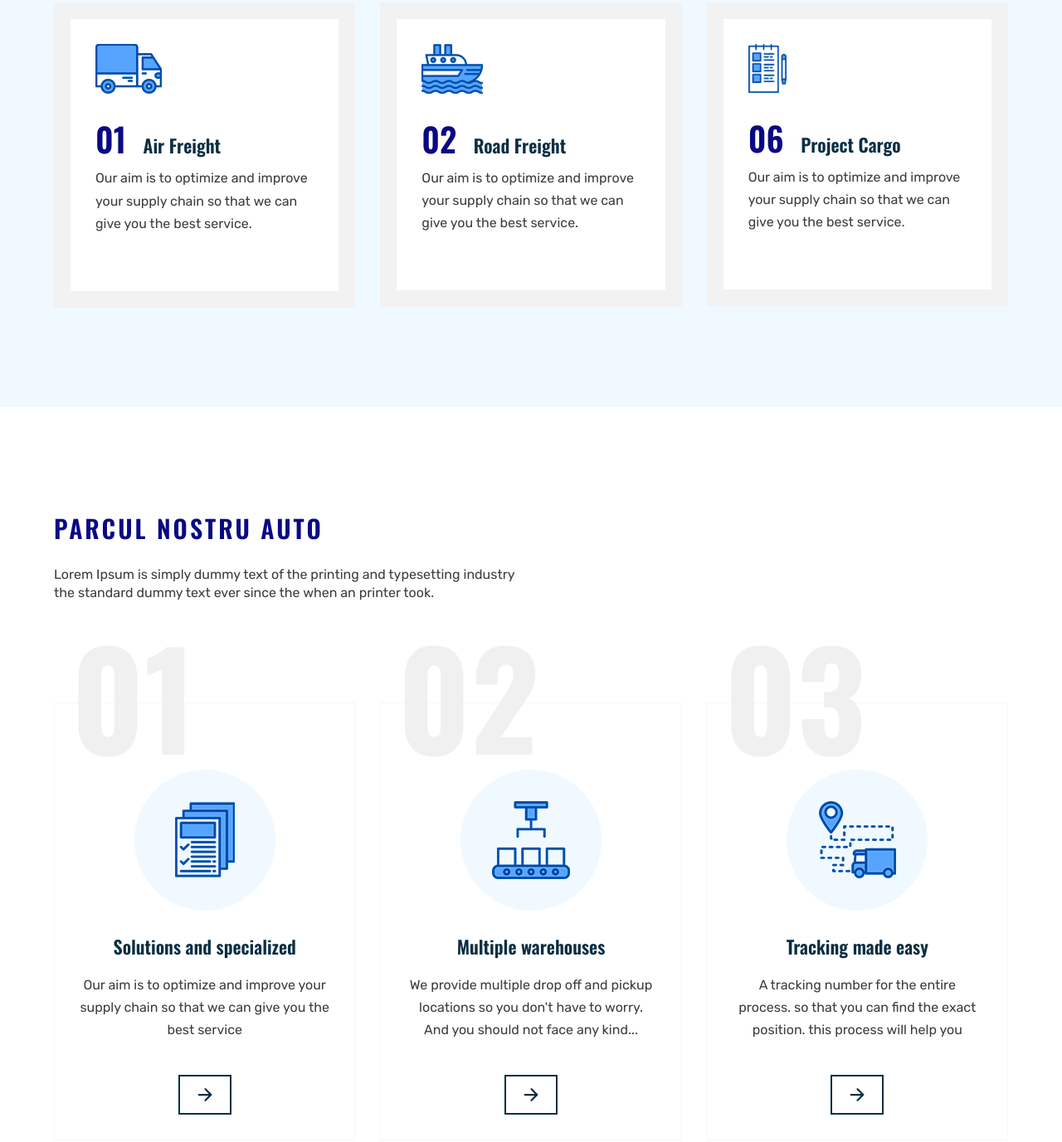
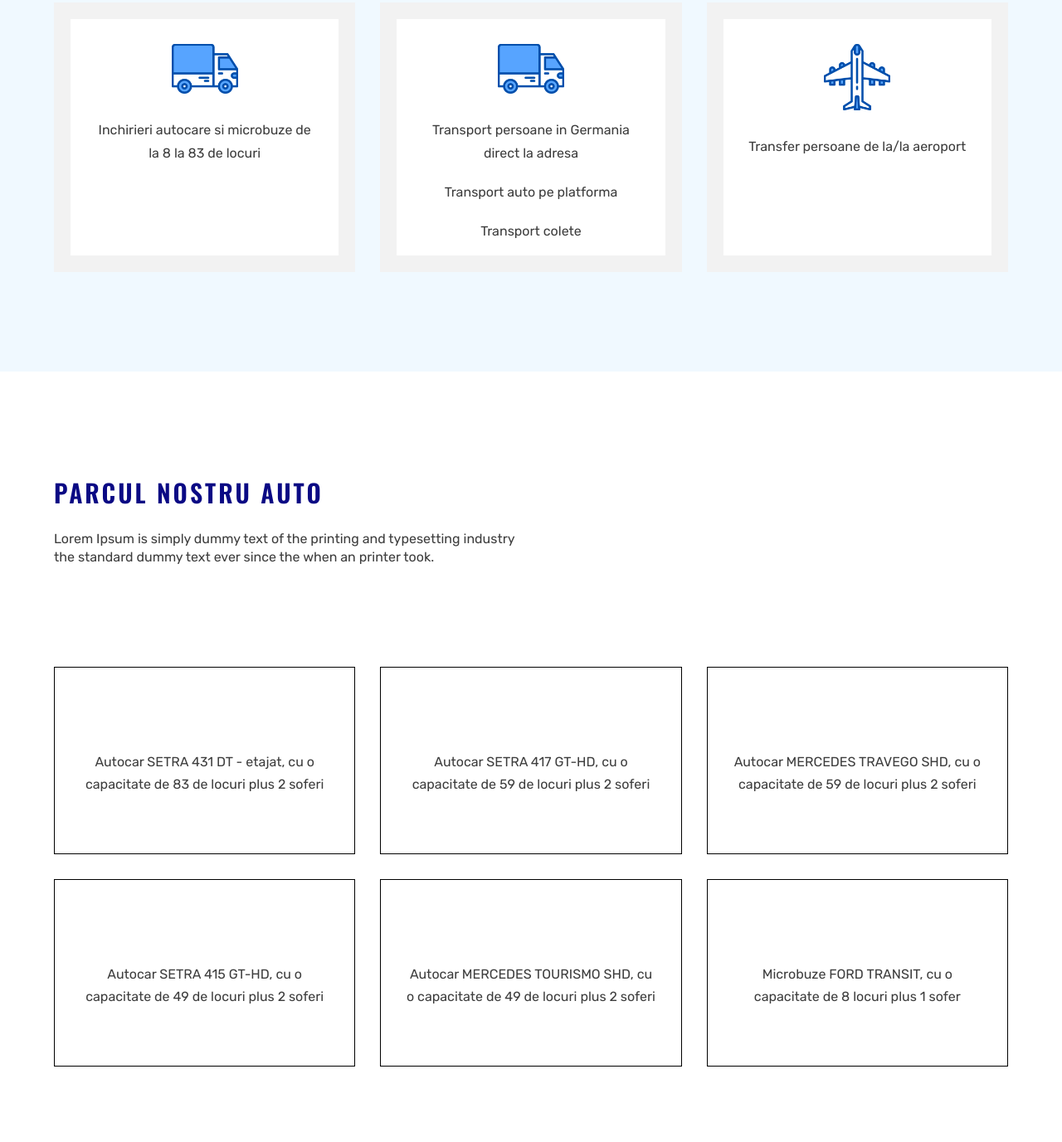
Before and after one commit to mihvlad08/mihvlad08.github.io, a plain HTML site: page index.html in a window 1280 px wide. Shown: the part 2036-3413 px from the top of the page at 83% size. Drawn offline with nearby package versions, Linux system fonts and the light colour scheme.

Commit message:
second commit

```diff
--- a/assets/css/style.css
+++ b/assets/css/style.css
@@ -1,25 +1,4 @@
-/*-----------------------------------*\
-  #style.css
-\*-----------------------------------*/
-
-/**
- * copyright 2022 codewithsadee
- */
-
-
-
-
-
-/*-----------------------------------*\
-  #CUSTOM PROPERTY
-\*-----------------------------------*/
-
 :root {
-
-  /**
-   * colors
-   */
-
   --green-blue-crayola: hsl(202, 75%, 47%);
   --prussian-blue: hsl(202, 72%, 15%);
   --eerie-black: hsl(210, 11%, 15%);
@@ -35,14 +14,8 @@
   --white: hsl(0, 0%, 100%);
   --black: hsl(0, 0%, 0%);
   --onyx: hsl(0, 0%, 24%);
-
-  /**
-   * typography
-   */
-
   --ff-oswald: 'Oswald', sans-serif;
   --ff-rubik: 'Rubik', sans-serif;
-
   --fs-1: 6rem;
   --fs-2: 5rem;
   --fs-3: 4rem;
@@ -53,44 +26,18 @@
   --fs-8: 1.5rem;
   --fs-9: 1.4rem;
   --fs-10: 1.2rem;
-
   --fw-500: 500;
   --fw-600: 600;
   --fw-700: 700;
   --fw-800: 800;
-
-  /**
-   * spacing
-   */
-
   --section-padding: 50px;
-
-  /**
-   * shadow
-   */
-
   --shadow-1: 2px 0 50px hsla(0, 0%, 0%, 0.2);
   --shadow-2: 0px 40px 60px hsla(202, 75%, 47%, 0.7);
   --shadow-3: 0px 0px 60px hsla(202, 75%, 47%, 0.5);
-
-  /**
-   * transition
-   */
-
   --transition: 0.25s ease;
   --cubic-in: cubic-bezier(0.51, 0.03, 0.64, 0.28);
   --cubic-out: cubic-bezier(0.33, 0.85, 0.4, 0.96);
-
 }
-
-
-
-
-
-/*-----------------------------------*\
-  #RESET
-\*-----------------------------------*/
-
 *,
 *::before,
 *::after {
@@ -98,14 +45,11 @@
   padding: 0;
   box-sizing: border-box;
 }
-
 li { list-style: none; }
-
 a {
   text-decoration: none;
   color: inherit;
 }
-
 a,
 img,
 time,
@@ -113,60 +57,37 @@ span,
 input,
 button,
 ion-icon { display: block; }
-
 img { height: auto; }
-
 input,
 button {
   background: none;
   border: none;
   font: inherit;
 }
-
 input { width: 100%; }
-
 button { cursor: pointer; }
-
 ion-icon { pointer-events: none; }
-
 html {
   font-family: var(--ff-rubik);
   font-size: 10px;
   scroll-behavior: smooth;
 }
-
 body {
   background-color: var(--white);
   color: var(--onyx);
   font-size: 1.6rem;
   line-height: 1.7;
 }
-
 :focus-visible { outline-offset: 4px; }
-
 ::-webkit-scrollbar { width: 12px; }
-
 ::-webkit-scrollbar-track { background-color: var(--cultured-2); }
-
 ::-webkit-scrollbar-thumb {
   background-color: hsl(0, 0%, 80%);
   border: 2px solid var(--cultured-2);
 }
-
 ::-webkit-scrollbar-thumb:hover { background-color: hsl(0, 0%, 70%); }
-
-
-
-
-
-/*-----------------------------------*\
-  #REUSED STYLE
-\*-----------------------------------*/
-
 .container { padding-inline: 15px; }
-
 .section { padding-block: var(--section-padding); }
-
 .h1,
 .h2,
 .h3 {
@@ -174,30 +95,23 @@ body {
   line-height: 1.2;
   font-weight: var(--fw-600);
 }
-
 .h1 {
   font-size: var(--fs-3);
   text-transform: uppercase;
 }
-
 .h2,
 .h3 { color: var(--prussian-blue); }
-
 .h2 { font-size: 2.rem }
-
 .h3 { font-size: var(--fs-5); }
-
 .img-holder {
   background-color: var(--light-gray);
   aspect-ratio: var(--width) / var(--height);
 }
-
 .img-cover {
   width: 100%;
   height: 100%;
   object-fit: cover;
 }
-
 .section-subtitle {
   color: var(--dark-orange);
   text-transform: uppercase;
@@ -207,9 +121,7 @@ body {
   letter-spacing: 3px;
   margin-block-end: 10px;
 }
-
 .section-text { line-height: 1.4; }
-
 .btn {
   position: relative;
   color: var(--white);
@@ -220,14 +132,12 @@ body {
   padding-block: 10px;
   padding-inline: 15px 50px;
 }
-
 .btn::before,
 .btn::after {
   content: "";
   position: absolute;
   transition: var(--transition);
 }
-
 .btn::before {
   top: 50%;
   right: 15px;
@@ -235,7 +145,6 @@ body {
   height: 1px;
   background-color: var(--white);
 }
-
 .btn::after {
   top: -6px;
   right: -6px;
@@ -244,16 +153,12 @@ body {
   border: 2px solid var(--dark-orange);
   z-index: -1;
 }
-
 .btn:is(:hover, :focus)::before { width: 33px; }
-
 .btn:is(:hover, :focus)::after { width: 40px; }
-
 .grid-list {
   display: grid;
   gap: 30px;
 }
-
 .btn-link {
   color: var(--dark-orange);
   font-size: var(--fs-7);
@@ -263,26 +168,13 @@ body {
   gap: 5px;
   overflow: hidden;
 }
-
 .btn-link > * {
   transform: translateX(-22px);
   transition: var(--transition);
 }
-
 .btn-link:is(:hover, :focus) > * { transform: translateX(0); }
-
 .w-100 { width: 100%; }
-
-
-
-
-
-/*-----------------------------------*\
-  #HEADER
-\*-----------------------------------*/
-
 .header-contact { display: none; }
-
 .header {
   position: fixed;
   top: 0;
@@ -292,29 +184,23 @@ body {
   z-index: 4;
   transition: var(--transition);
 }
-
 .header.active { background-color: var(--green-blue-crayola); }
-
 .header .container {
   display: flex;
   justify-content: space-between;
   align-items: center;
   gap: 30px;
 }
-
 .logo {
   font-family: var(--ff-oswald);
   color: var(--white);
   font-size: 3rem;
 }
-
 .nav-open-btn {
   color: var(--white);
   font-size: 35px;
 }
-
 .nav-open-btn ion-icon { --ionicon-stroke-width: 40px; }
-
 .navbar {
   position: fixed;
   top: 0;
@@ -328,13 +214,11 @@ body {
   visibility: hidden;
   transition: 0.25s var(--cubic-in);
 }
-
 .navbar.active {
   visibility: visible;
   transform: translateX(300px);
   transition: 0.5s var(--cubic-out);
 }
-
 .navbar-top {
   display: flex;
   justify-content: space-between;
@@ -342,18 +226,13 @@ body {
   border-block-end: 1px solid var(--plutinum);
   padding: 30px 20px;
 }
-
 .navbar-top .logo {
   color: var(--onyx);
   font-size: 3rem;
 }
-
 .nav-close-btn { font-size: 25px; }
-
 .nav-close-btn ion-icon { --ionicon-stroke-width: 40px; }
-
 .navbar-item:not(:last-child) { border-block-end: 1px solid var(--plutinum); }
-
 .navbar-link {
   color: var(--black);
   display: flex;
@@ -362,12 +241,10 @@ body {
   padding: 15px;
   transition: var(--transition);
 }
-
 .navbar-link:is(:hover, :focus) {
   background-color: var(--cultured-1);
   color: var(--dark-orange);
 }
-
 .overlay {
   position: fixed;
   inset: 0;
@@ -377,20 +254,10 @@ body {
   opacity: 0;
   transition: var(--transition);
 }
-
 .overlay.active {
   visibility: visible;
   opacity: 1;
 }
-
-
-
-
-
-/*-----------------------------------*\
-  #HERO
-\*-----------------------------------*/
-
 .hero {
   position: relative;
   min-height: 100vh;
@@ -402,22 +269,18 @@ body {
   padding-block-start: calc(var(--section-padding) + 85px);
   z-index: 1;
 }
-
 .hero-content {
   background-color: var(--black_60);
   color: var(--white);
   text-align: center;
   padding: 30px;
 }
-
 .hero-title .span {
   color: #1E3AC1;
   font-size: var(--fs-2);
   font-weight: var(--fw-700);
 }
-
 .hero-text { margin-block: 20px 15px; }
-
 .btn-outline {
   max-width: max-content;
   margin-inline: auto;
@@ -429,50 +292,34 @@ body {
   border-radius:7.5px;
   transition: var(--transition);
 }
-
 .btn-outline:is(:hover, :focus) {
   background-color: var(--dark-orange);
   border-color: var(--dark-orange);
 }
-
 .hero-shape {
   position: absolute;
   z-index: -1;
   animation: move 2s ease-in-out infinite alternate;
 }
-
 .hero .shape-1 {
   top: 100px;
   left: 30px;
 }
-
 .hero .shape-2 {
   bottom: 80px;
   right: 30px;
 }
-
 @keyframes move {
   0% { transform: translateY(0); }
   100% { transform: translateY(20px); }
 }
-
-
-
-
-
-/*-----------------------------------*\
-  #ABOUT
-\*-----------------------------------*/
-
 .about-banner {
   position: relative;
   box-shadow: var(--shadow-2);
   max-width: 300px;
   margin-block-end: 60px;
 }
-
 .about .abs-img-2 { display: none; }
-
 .about .abs-img-1 {
   position: absolute;
   bottom: 40px;
@@ -521,6 +368,14 @@ body {
   padding: 30px;
   border: 20px solid var(--cultured-3);
   transition: var(--transition);
+  height: 325px;
+  text-align: center;
+}
+.service-card img {
+  margin: auto;
+}
+.feature-list .feature-card {
+  border: 1px solid black;
 }
 
 .service-card:is(:hover, :focus-within) { border-color: var(--dark-orange); }
--- a/index.html
+++ b/index.html
@@ -150,58 +150,37 @@
                                     <div class="card-icon">
                                         <img src="./assets/images/service-icon-1.png" width="80" height="60" loading="lazy" alt="Truck" />
                                     </div>
-
-                                    <h3 class="h3 card-title"><span class="span">01</span> Air Freight</h3>
-
                                     <p class="card-text">
-                                        Our aim is to optimize and improve your supply chain so that we can give you the best service.
+                                        Inchirieri autocare si microbuze de la 8 la 83 de locuri
                                     </p>
-
-                                    <a href="#" class="btn-link">
-                                        <ion-icon name="chevron-forward" aria-hidden="true"></ion-icon>
-
-                                        <span class="span"></span>
-                                    </a>
                                 </div>
                             </li>
 
                             <li>
                                 <div class="service-card">
                                     <div class="card-icon">
-                                        <img src="./assets/images/service-icon-2.png" width="74" height="60" loading="lazy" alt="Ship" />
+                                        <img src="./assets/images/service-icon-1.png" width="80" height="60" loading="lazy" alt="Ship" />
                                     </div>
-
-                                    <h3 class="h3 card-title"><span class="span">02</span> Road Freight</h3>
-
                                     <p class="card-text">
-                                        Our aim is to optimize and improve your supply chain so that we can give you the best service.
+                                        Transport persoane in Germania direct la adresa
                                     </p>
-
-                                    <a href="#" class="btn-link">
-                                        <ion-icon name="chevron-forward" aria-hidden="true"></ion-icon>
-
-                                        <span class="span"></span>
-                                    </a>
+                                    <p class="card-text">
+                                        Transport auto pe platforma
+                                    </p>
+                                    <p class="card-text">
+                                        Transport colete
+                                    </p>
                                 </div>
                             </li>
 
                             <li>
                                 <div class="service-card">
                                     <div class="card-icon">
-                                        <img src="./assets/images/service-icon-6.png" width="46" height="60" loading="lazy" alt="Paper" />
+                                        <img src="./assets/images/service-icon-3.png" width="80" height="60" loading="lazy" alt="Paper" />
                                     </div>
-
-                                    <h3 class="h3 card-title"><span class="span">06</span> Project Cargo</h3>
-
                                     <p class="card-text">
-                                        Our aim is to optimize and improve your supply chain so that we can give you the best service.
+                                        Transfer persoane de la/la aeroport
                                     </p>
-
-                                    <a href="#" class="btn-link">
-                                        <ion-icon name="chevron-forward" aria-hidden="true"></ion-icon>
-
-                                        <span class="span"></span>
-                                    </a>
                                 </div>
                             </li>
                         </ul>
@@ -221,58 +200,54 @@
 
                         <ul class="feature-list grid-list">
                             <li>
-                                <div class="feature-card" style="--card-number: '01';">
-                                    <div class="card-icon">
-                                        <img src="./assets/images/feature-icon-1.png" width="72" height="91" alt="" />
-                                    </div>
-
-                                    <h3 class="h3 card-title">Solutions and specialized</h3>
-
+                                <div class="feature-card">
                                     <p class="card-text">
-                                        Our aim is to optimize and improve your supply chain so that we can give you the best service
+                                        Autocar SETRA 431 DT - etajat, cu o capacitate de 83 de locuri plus 2 soferi
                                     </p>
-
-                                    <a href="#" class="card-btn" aria-label="Read more">
-                                        <ion-icon name="arrow-forward"></ion-icon>
-                                    </a>
                                 </div>
                             </li>
 
                             <li>
-                                <div class="feature-card" style="--card-number: '02';">
-                                    <div class="card-icon">
-                                        <img src="./assets/images/feature-icon-2.png" width="94" height="94" alt="" />
-                                    </div>
-
-                                    <h3 class="h3 card-title">Multiple warehouses</h3>
-
+                                <div class="feature-card">
                                     <p class="card-text">
-                                        We provide multiple drop off and pickup locations so you don't have to worry. And you should not face any kind...
+                                        Autocar SETRA 417 GT-HD, cu o capacitate de 59 de locuri plus 2 soferi
                                     </p>
-
-                                    <a href="#" class="card-btn" aria-label="Read more">
-                                        <ion-icon name="arrow-forward"></ion-icon>
-                                    </a>
                                 </div>
                             </li>
 
                             <li>
-                                <div class="feature-card" style="--card-number: '03';">
-                                    <div class="card-icon">
-                                        <img src="./assets/images/feature-icon-3.png" width="93" height="93" alt="" />
-                                    </div>
-
-                                    <h3 class="h3 card-title">Tracking made easy</h3>
-
+                                <div class="feature-card">
                                     <p class="card-text">
-                                        A tracking number for the entire process. so that you can find the exact position. this process will help you
+                                        Autocar MERCEDES TRAVEGO SHD, cu o capacitate de 59 de locuri plus 2 soferi
                                     </p>
-
-                                    <a href="#" class="card-btn" aria-label="Read more">
-                                        <ion-icon name="arrow-forward"></ion-icon>
-                                    </a>
                                 </div>
                             </li>
+
+                            <li>
+                                <div class="feature-card">
+                                    <p class="card-text">
+                                        Autocar SETRA 415 GT-HD, cu o capacitate de 49 de locuri plus 2 soferi
+                                    </p>
+                                </div>
+                            </li>
+
+                            <li>
+                                <div class="feature-card">
+                                    <p class="card-text">
+                                        Autocar MERCEDES TOURISMO SHD, cu o capacitate de 49 de locuri plus 2 soferi
+                                    </p>
+                                </div>
+                            </li>
+
+                            <li>
+                                <div class="feature-card">
+                                    <p class="card-text">
+                                        Microbuze FORD TRANSIT, cu o capacitate de 8 locuri plus 1 sofer
+                                    </p>
+                                </div>
+                            </li>
+
+
                         </ul>
                     </div>
                 </section>
```
